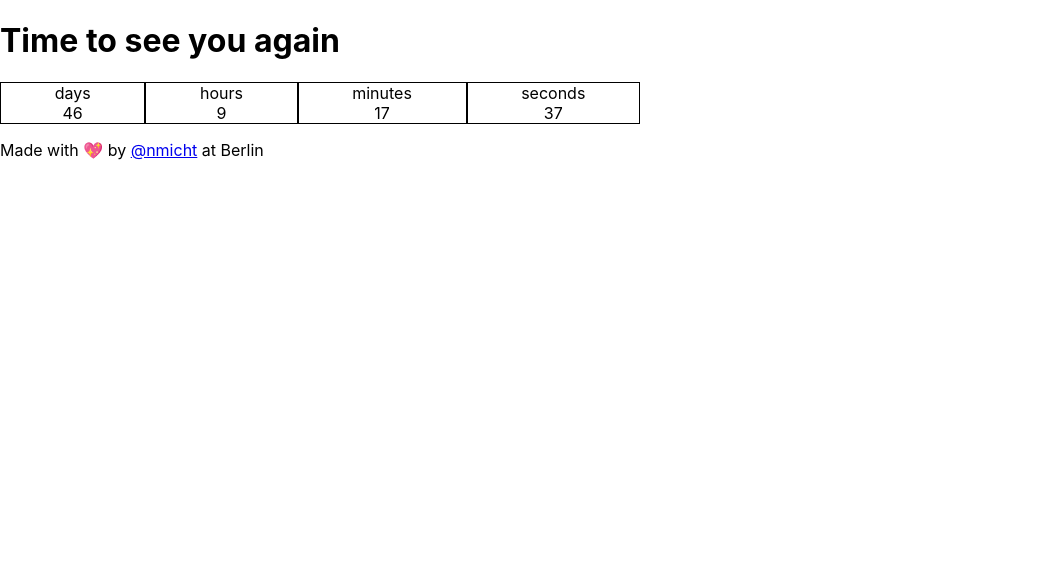
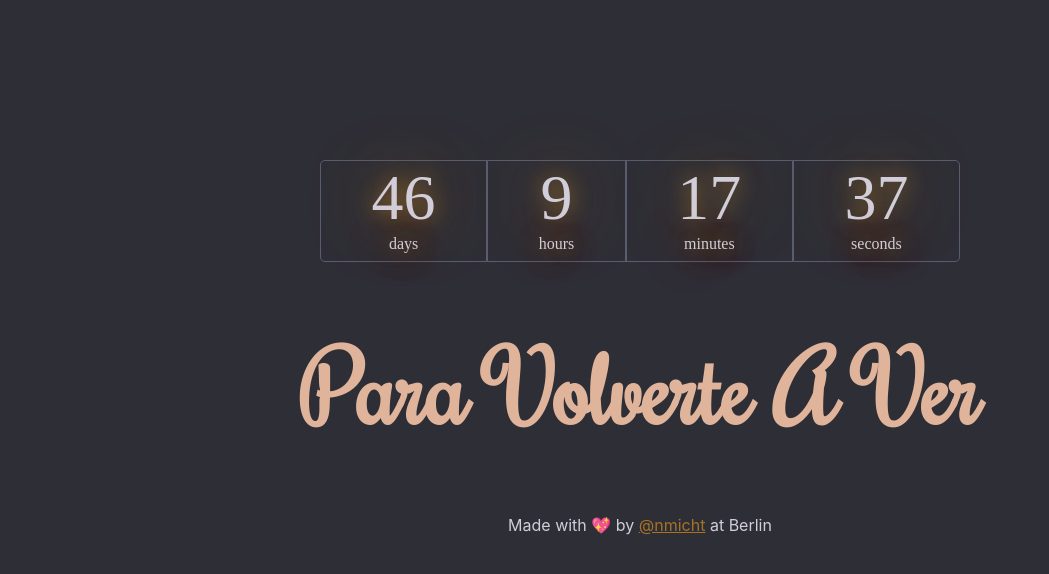
Before and after one commit to nmicht/date-countdown, a React (Create React App) app: page / in a window 1280 px wide. Shown: the top 574 px of the page, without its empty margins (0-1049 px from the left). Built offline with nearby package versions, Linux system fonts and the light colour scheme.

Commit message:
Christmas style

```diff
--- a/src/App.css
+++ b/src/App.css
@@ -1,38 +1,25 @@
-.App {
+/* #2e2e36
+#495058
+#a67227
+#e0b49b
+#d1ced9 */
+
+@import url('https://fonts.googleapis.com/css2?family=Rochester&display=swap');
+
+html {
+  background-color: #2e2e36;
   text-align: center;
+  color: #d1ced9;
+  padding-top: 10em;
 }
 
-.App-logo {
-  height: 40vmin;
-  pointer-events: none;
+a {
+  color: #a67227;
 }
 
-@media (prefers-reduced-motion: no-preference) {
-  .App-logo {
-    animation: App-logo-spin infinite 20s linear;
-  }
+h1 {
+  font-family: "Rochester";
+  text-transform: capitalize;
+  font-size: 6rem;
+  color: #e0b49b;
 }
-
-.App-header {
-  background-color: #282c34;
-  min-height: 100vh;
-  display: flex;
-  flex-direction: column;
-  align-items: center;
-  justify-content: center;
-  font-size: calc(10px + 2vmin);
-  color: white;
-}
-
-.App-link {
-  color: #61dafb;
-}
-
-@keyframes App-logo-spin {
-  from {
-    transform: rotate(0deg);
-  }
-  to {
-    transform: rotate(360deg);
-  }
-}
--- a/src/App.js
+++ b/src/App.js
@@ -37,10 +37,11 @@ function App() {
   return (
     <React.Fragment>
       <header>
-        <h1>Time to see you again</h1>
+
       </header>
       <main>
         <Countdown timeLeft={timeLeft} />
+        <h1>Para volverte a ver</h1>
       </main>
       <footer>
         <p>Made with <span role="img" aria-label="love">💖</span> by <a href="https://github.com/nmicht/">@nmicht</a> at Berlin</p>
--- a/src/Countdown/Countdown.css
+++ b/src/Countdown/Countdown.css
@@ -1,4 +1,33 @@
 .countdown {
   width: 50%;
   display: flex;
+  font-family: GothamBold;
+  color: #d1ced9;
+  margin: 0 auto;
 }
+
+.timerComponent:nth-child(1) {
+    -webkit-border-top-left-radius: 5px;
+    -webkit-border-bottom-left-radius: 5px;
+    -moz-border-radius-topleft: 5px;
+    -moz-border-radius-bottomleft: 5px;
+    border-top-left-radius: 5px;
+    border-bottom-left-radius: 5px;
+}
+
+.timerComponent:nth-child(4) {
+    -webkit-border-top-right-radius: 5px;
+    -webkit-border-bottom-right-radius: 5px;
+    -moz-border-radius-topright: 5px;
+    -moz-border-radius-bottomright: 5px;
+    border-top-right-radius: 5px;
+    border-bottom-right-radius: 5px;
+}
+
+
+
+/* #2e2e36
+#495058
+#a67227
+#e0b49b
+#d1ced9 */
--- a/src/Timer/Timer.css
+++ b/src/Timer/Timer.css
@@ -1,9 +1,13 @@
 .timerComponent {
-  border: 1px solid black;
+  border: 1px solid #595d6f;
   text-align: center;
   flex-grow: 1;
+  height: 100px;
+  font-size: 4rem;
+  text-shadow: 0px 0px 20px rgba(166,114,39,0.9), 0px 0px 65px rgba(166,114,39,0.9), 0px 0px 70px rgba(166,114,39,0.1);
 }
 
 .timerComponent span {
   display: block;
+  font-size: 1rem;
 }
--- a/src/Timer/Timer.js
+++ b/src/Timer/Timer.js
@@ -4,8 +4,8 @@ import './Timer.css';
 export default function Timer(props) {
   return (
     <div class="timerComponent">
+      {props.number}
       <span>{props.label}</span>
-      {props.number}
     </div>
   )
 }
```
Also changed, not shown: public/index.html (+0 -23 lines).
